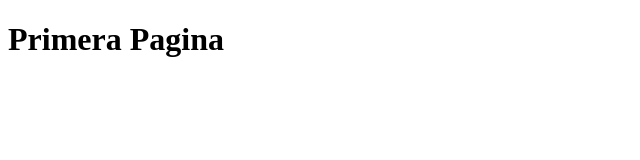
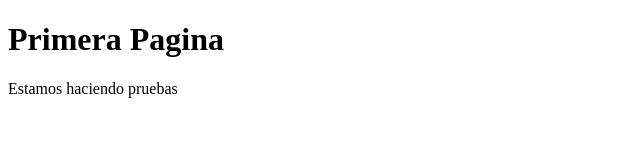
Before and after one commit to Marcdeya/prova, a plain HTML site: page index.html in a window 1280 px wide. Shown: the whole page, without its empty margins (0-640 px from the left). Drawn offline with Linux system fonts and the light colour scheme.

Commit message:
Paragrafo

```diff
--- a/index.html
+++ b/index.html
@@ -5,5 +5,6 @@
   </head>
   <body>
     <h1>Primera Pagina</h1>
+    <p> Estamos haciendo pruebas </p>
   </body>
 </html>
```
